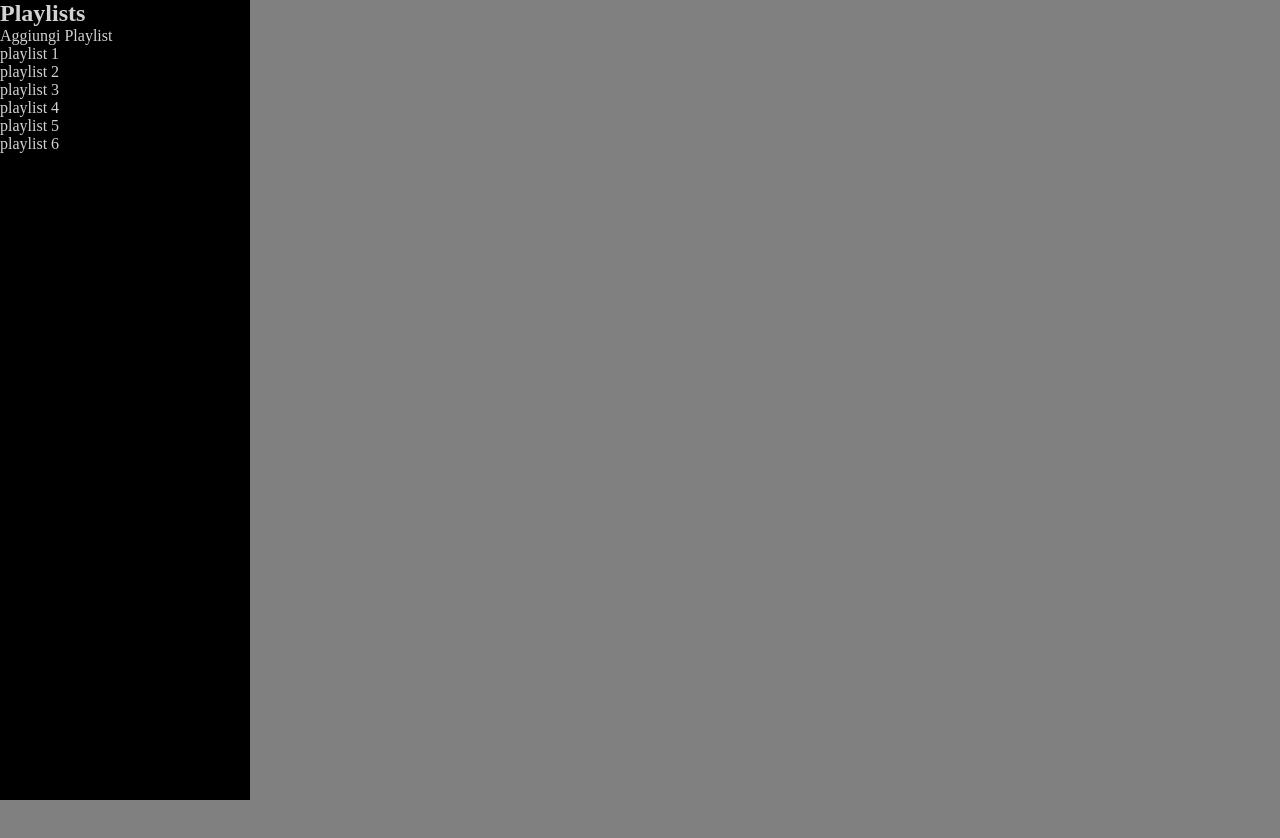
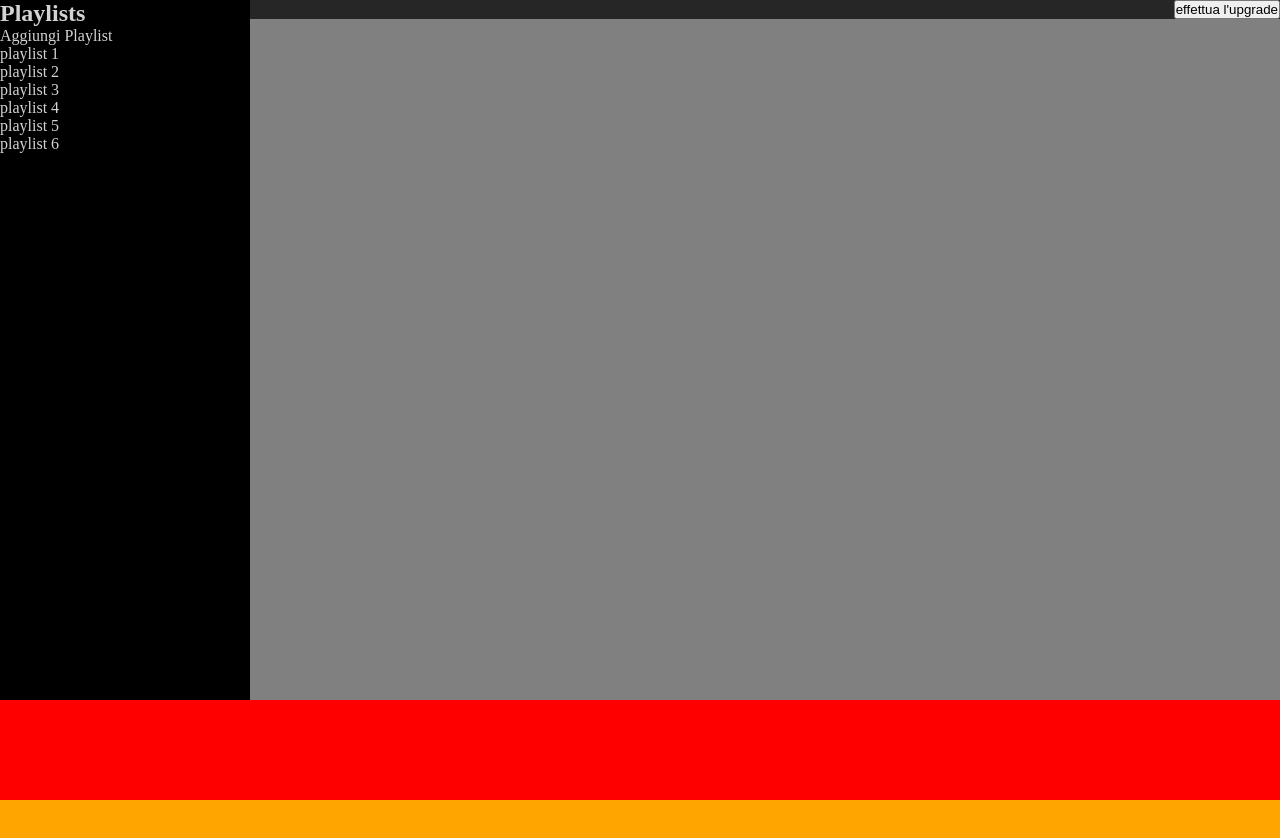
Before and after one commit to Eliastellati/html-css-spotifyweb2, a plain HTML site: page index.html in a window 1280 px wide. Before the commit the page ends 800 px from the top, so only its background shows below. Drawn offline with Linux system fonts and the light colour scheme.

Commit message:
footer aggiunto

```diff
--- a/css/style.css
+++ b/css/style.css
@@ -6,9 +6,21 @@
 
 body {
     background-color: grey;
+    max-height: 100vh;
+}
+
+.button-container {
+    position: fixed;
+    width: 100vw;
+    z-index: 0;
+    display: inline-block;
+    text-align: end;
+    background-color: rgba(0, 0, 0, 0.7);
 }
 
 .menu {
+    position: relative;
+    z-index: 4;
     display: flex;
     flex-direction: column;
     justify-content: flex-start;
@@ -17,3 +29,24 @@ body {
     background-color: black;
     color: lightgrey;
 }
+
+
+
+main {
+    position: absolute;
+    z-index: 4;
+    background-color: orange;
+    width: 100%;
+    height: 100%;
+}
+
+
+
+footer {
+    position: fixed;
+    z-index: 8;
+    bottom: 0;
+    width: 100%;
+    height: 100px;
+    background-color: red;
+}
--- a/index.html
+++ b/index.html
@@ -8,6 +8,9 @@
     <title>Spotify</title>
 </head>
 <body>
+    <div class="button-container">
+        <button>effettua l'upgrade</button>
+    </div>
     <div class="menu">
         <div class="logo">
 
@@ -44,6 +47,11 @@
             <div class="row-2"></div>
         </div>
     </div>
+    <main>
 
+    </main>
+    <footer>
+
+    </footer>
 </body>
 </html>
```
